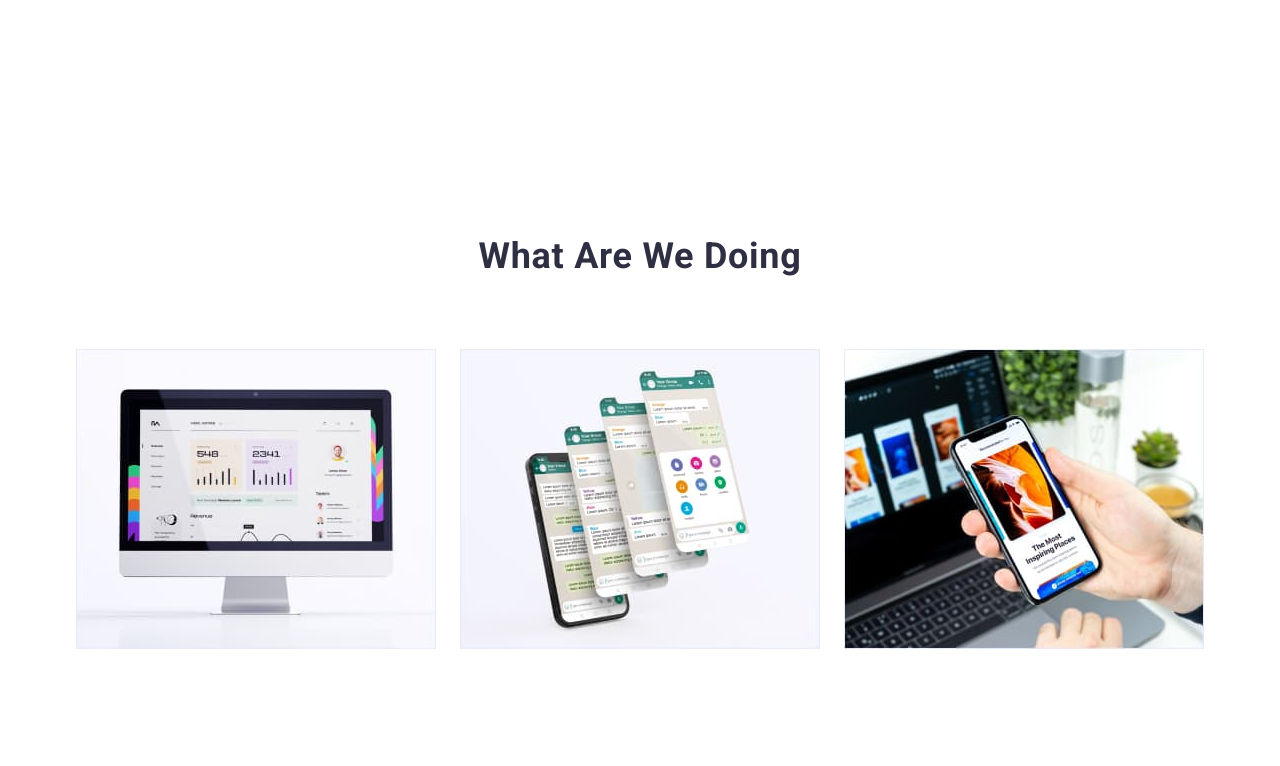
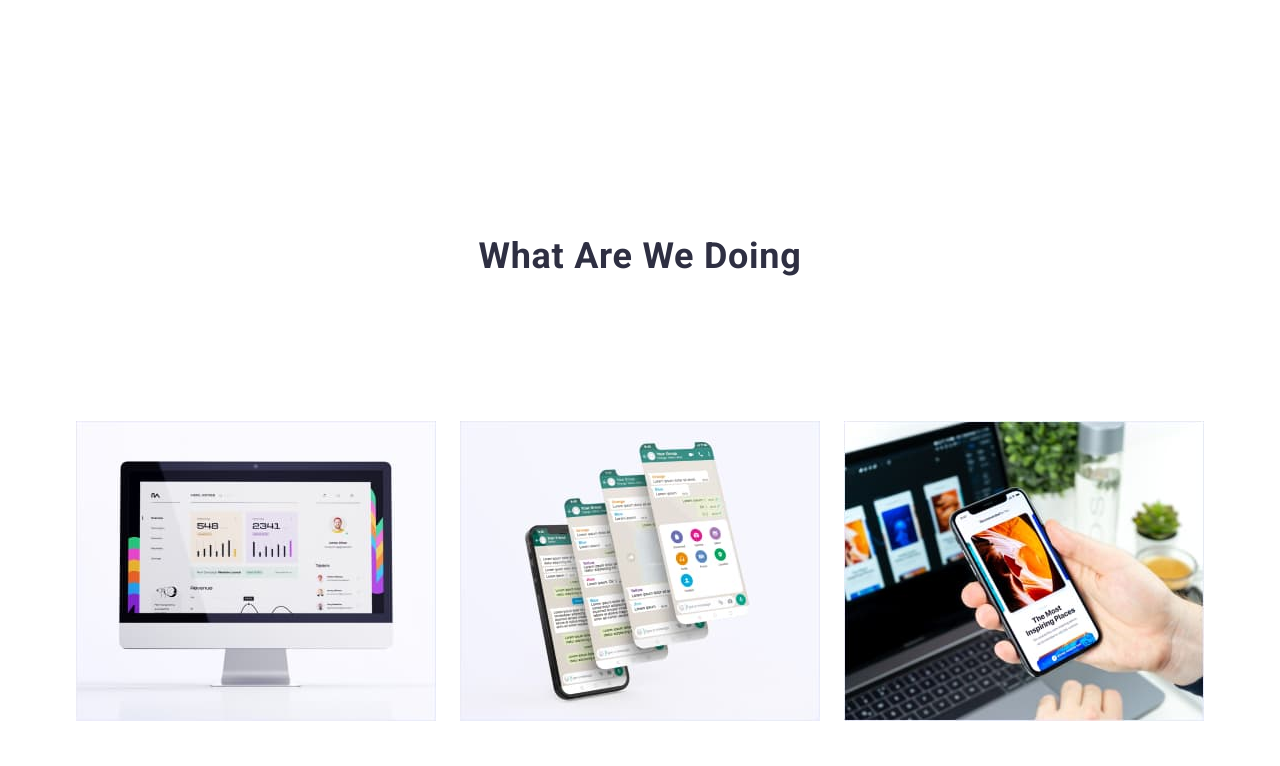
Before and after one commit to SerhiyHema/goit-markup-hw-03, a plain HTML site: page index.html in a window 1280 px wide. Shown: the part 1260-2026 px from the top of the page. Drawn offline with nearby package versions, Linux system fonts and the light colour scheme.

Commit message:
Update styles.css

```diff
--- a/css/styles.css
+++ b/css/styles.css
@@ -234,10 +234,11 @@ button {
 
 /*two*/
 .two-section {
-  margin-bottom: 120px;
+  padding-bottom: 120px;
 }
 
 .section-title {
+  margin-bottom: 72px;
   font-weight: 700;
   font-size: 36px;
   line-height: 1.11;
@@ -248,6 +249,7 @@ button {
 }
 .two-list {
   display: flex;
+  gap: 24px;
   justify-content: space-between;
 }
 
```
